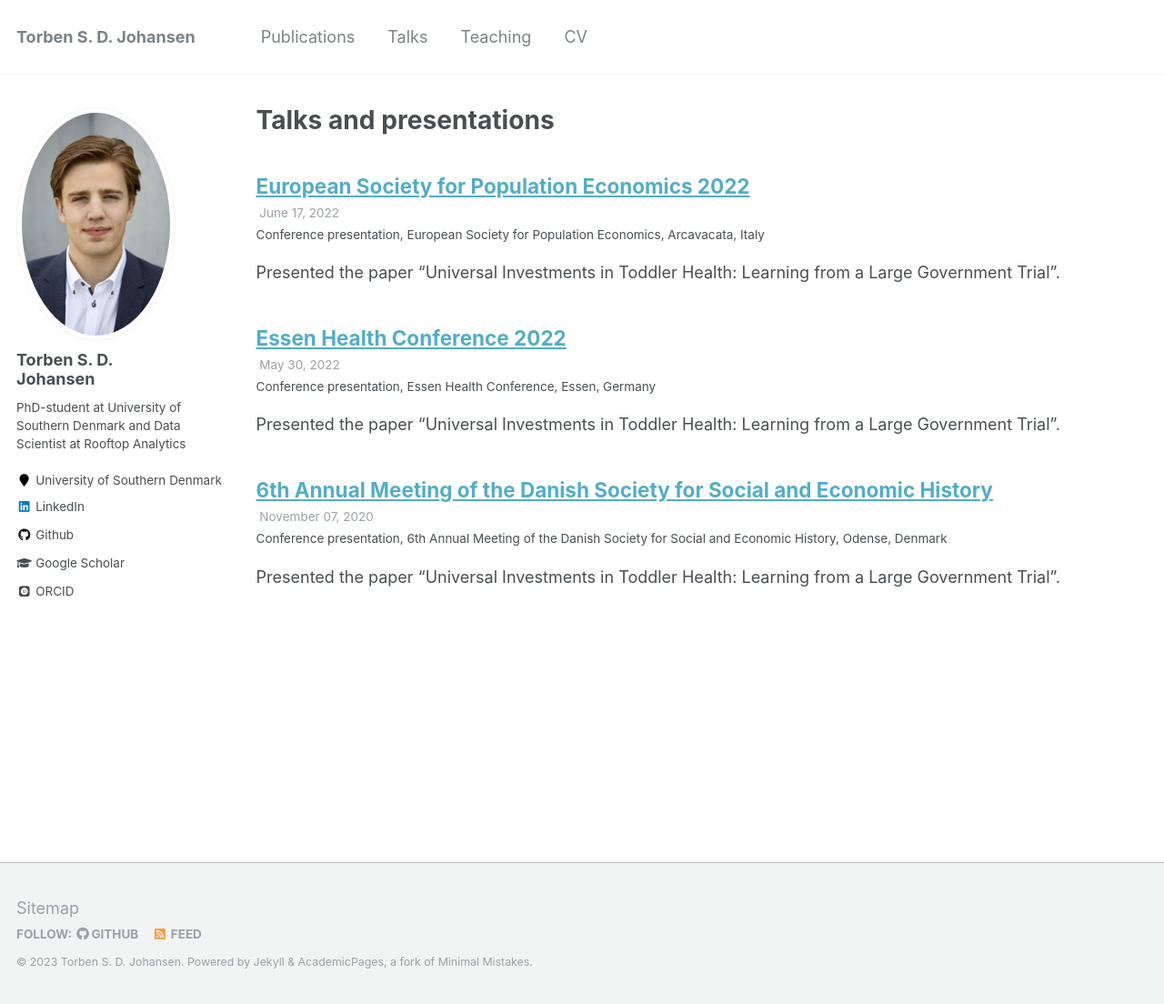
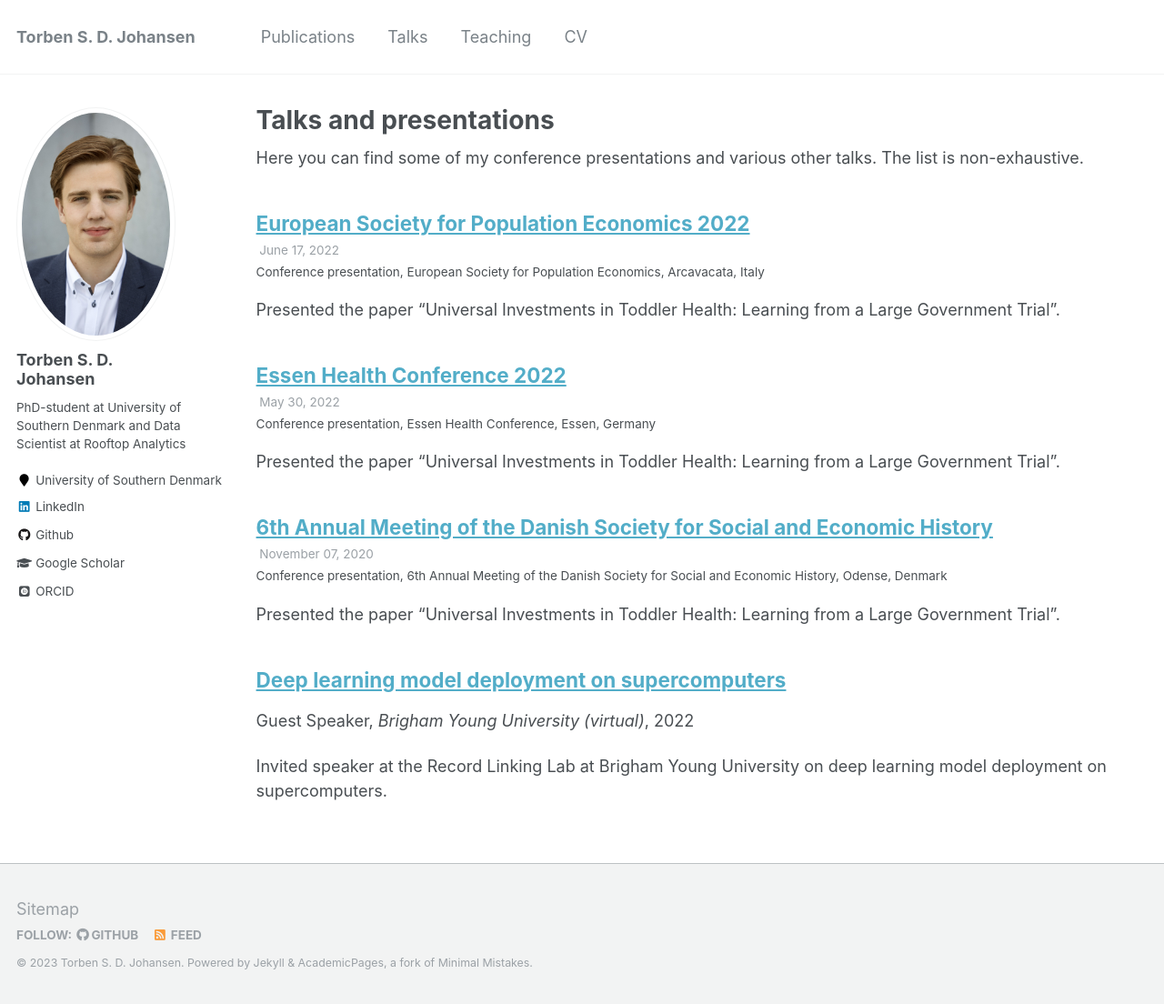
Before and after one commit to TorbenSDJohansen/TorbenSDJohansen.github.io, a Jekyll site: the page built from _pages/talks.html, in a window 1280 px wide and 1104 px high. Shown: the whole window at 91% size. Built offline with Jekyll 4.4.1, drawn with Linux system fonts in a browser that asks for light colours; some web fonts are replaced.

Commit message:
"hacky" method to also include BYU model deployment (which is under teaching) to talks
must obviously be a better way

```diff
--- a/_pages/talks.html
+++ b/_pages/talks.html
@@ -5,6 +5,15 @@ permalink: /talks/
 author_profile: true
 ---
 
+Here you can find some of my conference presentations and various other talks.
+The list is non-exhaustive.
+
 {% for post in site.talks reversed %}
   {% include archive-single-talk.html %}
 {% endfor %}
+
+{% for post in site.teaching reversed %}
+  {% if post.path contains 'deep-learning-model-deployment' %}
+    {% include archive-single.html %}
+  {% endif %}
+{% endfor %}
```
